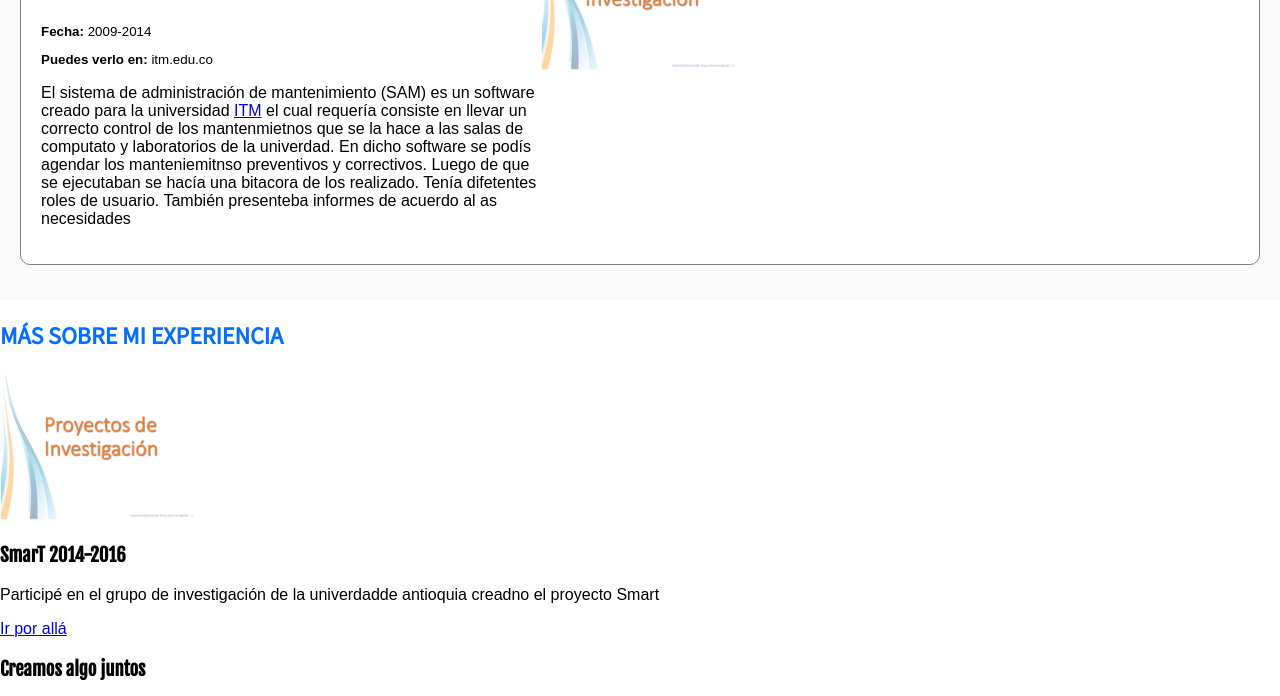
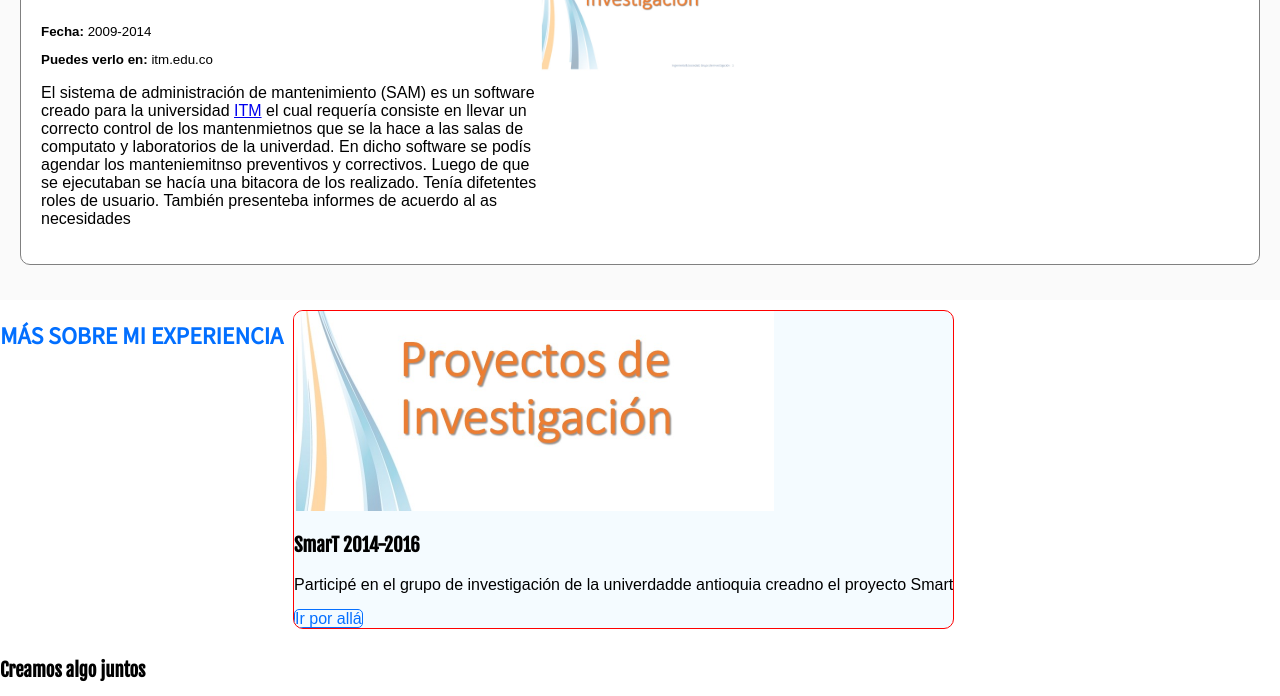
Before and after one commit to juanfeorar/desarrolloweb, a plain HTML site: page index.html in a window 1280 px wide. Shown: the part 961-1657 px from the top of the page. Drawn offline with Linux system fonts and the light colour scheme.

Commit message:
Avanzando en el curso

```diff
--- a/index.html
+++ b/index.html
@@ -20,7 +20,7 @@
 <body>
     <header class="header">
         <figure class="logo">
-            <img src="img/logo1.png " alt="Logo Juan Ordóñez" height="50" >
+            <img src="img/logo1.png " alt="Logo Juan Ordóñez" height="50">
         </figure>
         <nav class="menu">
             <ol>
@@ -91,19 +91,23 @@
         </article>
 
     </section>
-    <section id="eventos">
+    <section id="eventos" class="event-list">
         <h2>Más sobre mi Experiencia </h2>
         <article class="event">
             <figure class="event-imageContainer">
                 <img class="event-image" src="img/SmaT.jpeg" alt="" width="200">
             </figure>
+            <div class="event-details">
                 <h3 class="event-title">
                     SmarT 2014-2016
                 </h3>
-            <p class="event-description">Participé en el grupo de investigación de la univerdadde antioquia creadno el
+                <p class="event-description">Participé en el grupo de investigación de la univerdadde antioquia creadno
+                    el
                     proyecto Smart
                 </p>
                 <a href="http://mnto.itm.edu.co" class="event-url">Ir por allá</a>
+            </div>
+
         </article>
     </section>
     <section id="contacto" class="contact">
@@ -118,7 +122,8 @@
     <footer class="footer">
         <div>
             <p>Curso de desarrollo web online 2018<img src="img/LogoSam5.jpg" alt="" width="40">
-        </div></p>
+        </div>
+        </p>
 
         <div>
             <p>Diseñado by Juan Ordóñez</p>
--- a/style.css
+++ b/style.css
@@ -173,3 +173,38 @@ figure {
 .footer img {
     vertical-align: middle;
 }
+
+.event-list {
+    display: flex;
+}
+.event {
+     border: 1px solid red;
+     margin: 10px;
+     width: 480;
+     flex-shrink: 0;
+     border-radius: 10px;
+     overflow: hidden;
+     background: #f4fbff;
+}
+
+.event img {
+    width: 480px;
+    height: 200px;
+    object-fit: cover;
+}
+
+.event-detail {
+    margin: 20px 40px;
+    margin-top: -40px;
+    background-color: white;
+    position: relative;
+    padding: 20px;
+    text-align: center;
+}
+
+.event-url {
+    color: #056fff;
+    border: 1px solid;
+    text-decoration: none;
+    border-radius: 5px;
+}
```
Lines whose indentation alone changed are shown as unchanged.
